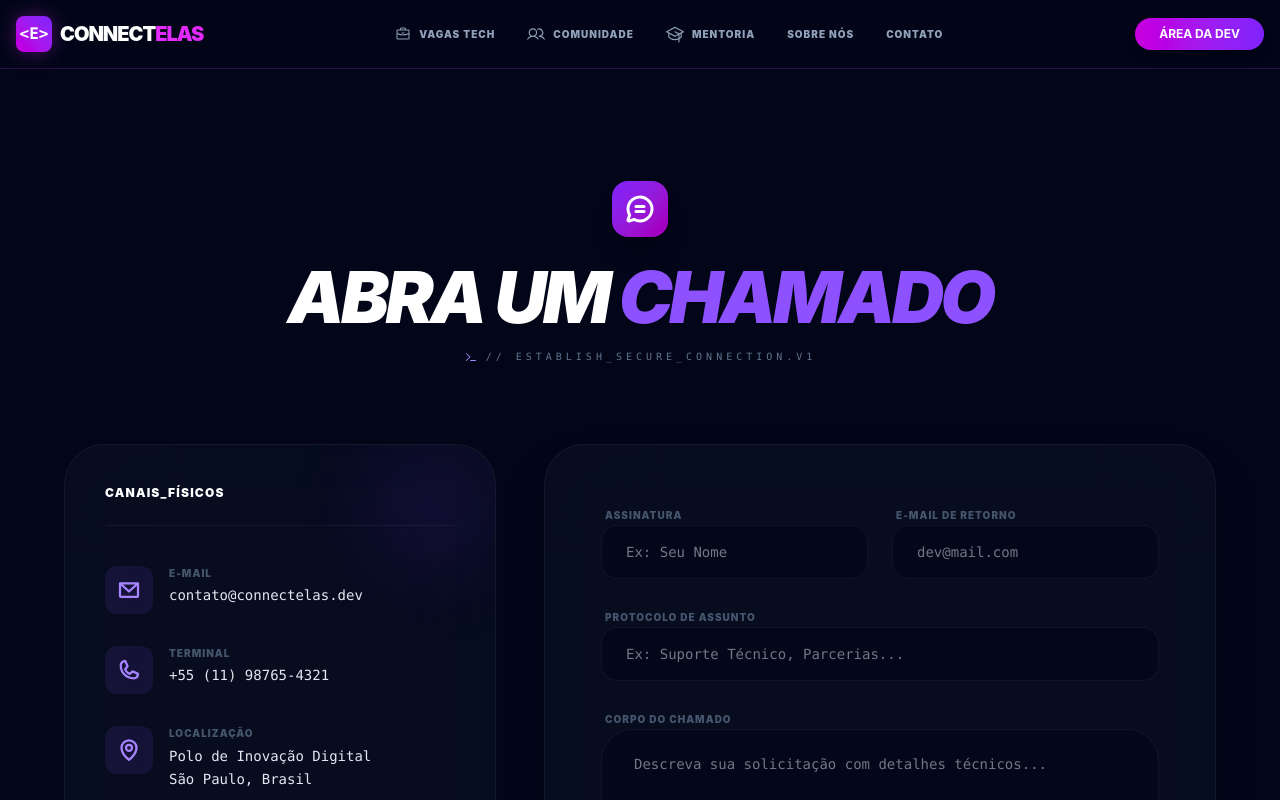
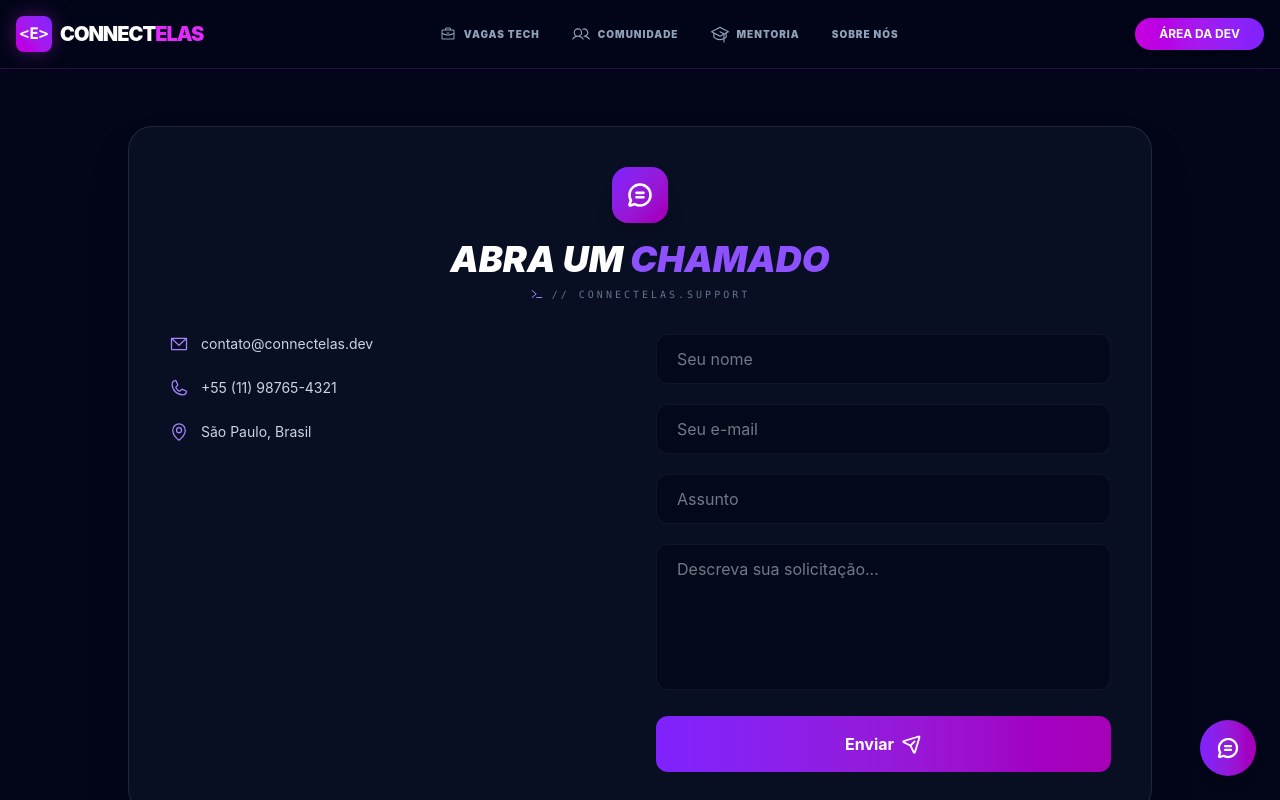
Before and after one commit to CodeSeven-Turma-JavaScript-13/connectElas_react, a React (Vite) app: page /contato in a window 1280 px wide. Shown: the top 800 px of the page. Built offline with nearby package versions, Linux system fonts and the light colour scheme.

Commit message:
💥 NEW: Contato flutuante.

```diff
--- a/src/App.tsx
+++ b/src/App.tsx
@@ -24,6 +24,10 @@ import FormTema from './components/comunidade/tema/formtema/FormTema'
 import DeletarTema from './components/comunidade/tema/deletartema/DeletarTema'
 import ListarOportunidades from './components/oportunidades/listaroportunidades/ListarOportunidades'
 import DetalhesOportunidade from './components/oportunidades/detalhesoportunidade/DetalhesOportunidade'
+import FloatingChat from './components/chat/FloatingChat'
+
+
+
 
 function App() {
 
@@ -66,6 +70,8 @@ function App() {
             <Route path="/sobre" element={<SobreNos />} />
             <Route path="/contato" element={<Contato />} />
           </Routes>
+
+         <FloatingChat />
           <Footer />
         </div>
       </BrowserRouter>
--- /dev/null
+++ b/src/components/chat/FloatingChat.tsx
@@ -0,0 +1,44 @@
+import { useState } from "react";
+import { ChatCircleTextIcon } from "@phosphor-icons/react";
+import Contato from "../../pages/contato/Contato";
+ // ajuste o caminho se necessário
+
+function FloatingChat() {
+
+  // 🔹 controla abrir/fechar o formulário
+  const [open, setOpen] = useState(false);
+
+  return (
+    <>
+      {/* 🔥 FORMULÁRIO COMO MODAL */}
+      {open && (
+        <Contato
+          isModal={true}
+          onClose={() => setOpen(false)}
+        />
+      )}
+
+      {/* 🔥 BOTÃO FLUTUANTE */}
+      {!open && (
+        <button
+          onClick={() => setOpen(true)}
+          className="
+            fixed bottom-6 right-6 z-50
+            p-4 rounded-full
+            bg-gradient-to-r from-violet-600 to-fuchsia-700
+            text-white shadow-lg
+            transition-all duration-300
+            hover:scale-110
+            hover:shadow-[0_0_40px_rgba(139,92,246,0.5)]
+            active:scale-95
+            cursor-pointer
+          "
+        >
+          <ChatCircleTextIcon size={24} weight="bold" />
+        </button>
+      )}
+    </>
+  );
+}
+
+export default FloatingChat;
--- a/src/components/navbar/Navbar.tsx
+++ b/src/components/navbar/Navbar.tsx
@@ -40,9 +40,7 @@ function Navbar() {
           <Link to="/sobre" className="hover:text-fuchsia-400 transition-colors">
             Sobre Nós
           </Link>
-          <Link to="/contato" className="hover:text-fuchsia-400 transition-colors">
-            Contato
-          </Link>
+
         </div>
 
         {/* Botões de Ação */}
--- a/src/pages/contato/Contato.tsx
+++ b/src/pages/contato/Contato.tsx
@@ -1,131 +1,150 @@
+import {
+  ChatCircleTextIcon,
+  EnvelopeSimpleIcon,
+  PhoneIcon,
+  MapPinIcon,
+  PaperPlaneTiltIcon,
+  TerminalIcon
+} from '@phosphor-icons/react';
 
-import { ChatCircleTextIcon, EnvelopeSimpleIcon, GithubLogoIcon, InstagramLogoIcon, LinkedinLogoIcon, MapPinIcon, PaperPlaneTiltIcon, PhoneIcon, TerminalIcon } from '@phosphor-icons/react';
+type ContatoProps = {
+  isModal?: boolean;
+  onClose?: () => void;
+};
 
-function Contato() {
+function Contato({ isModal = false, onClose }: ContatoProps) {
   return (
-    <div className="min-h-screen bg-slate-950 pt-28 pb-12 px-4 relative overflow-hidden text-slate-300">
+    <div
+      className={`
+        ${isModal
+          ? "fixed inset-0 z-50 flex items-center justify-center bg-black/20 backdrop-blur-xl px-4"
+          : "min-h-screen bg-slate-950 flex items-center justify-center px-4"
+        }
+        text-slate-300
+      `}
+    >
+      {/* 🔹 CARD */}
+      <div className="
+        w-full max-w-5xl
+        bg-slate-900/60 backdrop-blur-xl
+        border border-white/10
+        rounded-3xl
+        shadow-2xl
+        p-6 md:p-10
+        relative
+      ">
 
-      {/* Background Decorativo */}
-      <div className="absolute top-1/4 left-0 w-80 h-80 bg-fuchsia-600/5 rounded-full blur-[100px] -z-10"></div>
+        {/* ❌ FECHAR */}
+        {isModal && (
+          <button
+            onClick={() => onClose?.()}
+            className="absolute top-4 right-4 text-slate-400 hover:text-white text-xl
+            cursor-pointer"
+          >
+            ✕
+          </button>
+        )}
 
-      <div className="mx-auto max-w-6xl">
+        {/* 🔹 HEADER */}
+        <div className="text-center mb-8">
+          <div className="h-14 w-14 bg-gradient-to-br from-violet-600 to-fuchsia-700 rounded-2xl flex items-center justify-center text-white mx-auto mb-4 shadow-xl">
+            <ChatCircleTextIcon size={28} weight="bold" />
+          </div>
 
-        {/* Header Seção */}
-        <div className="text-center mb-20">
-          <div className="h-14 w-14 bg-linear-to-br from-violet-600 to-fuchsia-700 rounded-2xl flex items-center justify-center text-white mx-auto mb-6 shadow-xl">
-             <ChatCircleTextIcon size={32} weight="bold" />
-          </div>
-          <h1 className="text-4xl md:text-7xl font-black text-white italic tracking-tighter uppercase mb-4">
-            Abra um <span className="text-violet-500">Chamado</span>
+          <h1 className="text-4xl font-black text-white italic mb-2">
+            ABRA UM <span className="text-violet-500">CHAMADO</span>
           </h1>
-          <p className="text-slate-500 font-mono text-[10px] uppercase tracking-[0.4em] flex items-center justify-center gap-2">
+
+          <p className="text-slate-500 font-mono text-[10px] uppercase tracking-[0.3em] flex items-center justify-center gap-2">
             <TerminalIcon size={14} className="text-violet-400" />
-            // establish_secure_connection.v1
+            // connectelas.support
           </p>
         </div>
 
-        <div className="grid grid-cols-1 lg:grid-cols-5 gap-12">
+        {/*  GRID */}
+        <div className="grid grid-cols-1 md:grid-cols-2 gap-8">
 
-          {/* Info Side */}
-          <div className="lg:col-span-2 space-y-8">
-            <div className="bg-slate-900/40 backdrop-blur-3xl border border-white/5 p-10 rounded-[40px] relative overflow-hidden">
-              <div className="absolute top-0 right-0 w-32 h-32 bg-violet-600/10 rounded-full blur-2xl -z-10"></div>
-              <h3 className="text-white font-black uppercase tracking-widest text-xs mb-10 border-b border-white/5 pb-6">Canais_Físicos</h3>
+          {/* 🟣 INFO  */}
+          <div className="space-y-6 text-sm">
 
-              <div className="space-y-8">
-                <div className="flex items-start gap-4">
-                  <div className="p-3 bg-violet-500/10 rounded-xl text-violet-400">
-                    <EnvelopeSimpleIcon size={24} weight="bold" />
-                  </div>
-                  <div>
-                    <span className="text-[10px] font-black text-slate-600 uppercase tracking-widest block mb-1">E-mail</span>
-                    <p className="text-slate-200 font-mono text-sm group cursor-pointer hover:text-violet-400 transition-colors">contato@connectelas.dev</p>
-                  </div>
-                </div>
+            <div className="flex items-center gap-3">
+              <EnvelopeSimpleIcon className="text-violet-400" size={20} />
+              <span>contato@connectelas.dev</span>
+            </div>
 
-                <div className="flex items-start gap-4">
-                  <div className="p-3 bg-violet-500/10 rounded-xl text-violet-400">
-                    <PhoneIcon size={24} weight="bold" />
-                  </div>
-                  <div>
-                    <span className="text-[10px] font-black text-slate-600 uppercase tracking-widest block mb-1">Terminal</span>
-                    <p className="text-slate-200 font-mono text-sm">+55 (11) 98765-4321</p>
-                  </div>
-                </div>
+            <div className="flex items-center gap-3">
+              <PhoneIcon className="text-violet-400" size={20} />
+              <span>+55 (11) 98765-4321</span>
+            </div>
 
-                <div className="flex items-start gap-4">
-                  <div className="p-3 bg-violet-500/10 rounded-xl text-violet-400">
-                    <MapPinIcon size={24} weight="bold" />
-                  </div>
-                  <div>
-                    <span className="text-[10px] font-black text-slate-600 uppercase tracking-widest block mb-1">Localização</span>
-                    <p className="text-slate-200 font-mono text-sm leading-relaxed">Polo de Inovação Digital<br />São Paulo, Brasil</p>
-                  </div>
-                </div>
-              </div>
+            <div className="flex items-center gap-3">
+              <MapPinIcon className="text-violet-400" size={20} />
+              <span>São Paulo, Brasil</span>
+            </div>
 
-              <div className="mt-16 flex gap-4">
-                <a href="#" className="p-3 rounded-xl bg-slate-950 border border-white/5 text-slate-500 hover:text-violet-400 hover:border-violet-500/30 transition-all"><LinkedinLogoIcon size={20} /></a>
-                <a href="#" className="p-3 rounded-xl bg-slate-950 border border-white/5 text-slate-500 hover:text-white hover:border-white/20 transition-all"><GithubLogoIcon size={20} /></a>
-                <a href="#" className="p-3 rounded-xl bg-slate-950 border border-white/5 text-slate-500 hover:text-fuchsia-400 hover:border-fuchsia-500/30 transition-all"><InstagramLogoIcon size={20} /></a>
-              </div>
-            </div>
           </div>
 
-          {/* Form Side */}
-          <div className="lg:col-span-3">
-             <div className="bg-slate-900/40 backdrop-blur-3xl border border-white/5 p-10 md:p-14 rounded-[40px] shadow-2xl">
-                <form className="space-y-6">
-                   <div className="grid grid-cols-1 md:grid-cols-2 gap-6">
-                      <div className="space-y-2">
-                        <label className="text-[10px] font-black text-slate-600 uppercase tracking-widest ml-1">Assinatura</label>
-                        <input
-                          type="text"
-                          placeholder="Ex: Seu Nome"
-                          className="w-full bg-slate-950/60 border border-white/5 rounded-2xl px-6 py-4 text-slate-200 focus:outline-none focus:border-violet-500/50 transition-all font-mono text-sm"
-                        />
-                      </div>
-                      <div className="space-y-2">
-                        <label className="text-[10px] font-black text-slate-600 uppercase tracking-widest ml-1">E-mail de Retorno</label>
-                        <input
-                          type="email"
-                          placeholder="dev@mail.com"
-                          className="w-full bg-slate-950/60 border border-white/5 rounded-2xl px-6 py-4 text-slate-200 focus:outline-none focus:border-violet-500/50 transition-all font-mono text-sm"
-                        />
-                      </div>
-                   </div>
+          {/*  FORM */}
+          <form className="space-y-5">
 
-                   <div className="space-y-2">
-                      <label className="text-[10px] font-black text-slate-600 uppercase tracking-widest ml-1">Protocolo de Assunto</label>
-                      <input
-                        type="text"
-                        placeholder="Ex: Suporte Técnico, Parcerias..."
-                        className="w-full bg-slate-950/60 border border-white/5 rounded-2xl px-6 py-4 text-slate-200 focus:outline-none focus:border-violet-500/50 transition-all font-mono text-sm"
-                      />
-                   </div>
+            <input
+              type="text"
+              placeholder="Seu nome"
+              className="w-full bg-slate-950/60 border border-white/5 rounded-xl px-5 py-3 text-slate-200 focus:outline-none focus:border-violet-500/50 transition"
+            />
 
-                   <div className="space-y-2">
-                      <label className="text-[10px] font-black text-slate-600 uppercase tracking-widest ml-1">Corpo do Chamado</label>
-                      <textarea
-                        rows={6}
-                        placeholder="Descreva sua solicitação com detalhes técnicos..."
-                        className="w-full bg-slate-950/60 border border-white/5 rounded-4xl px-8 py-6 text-slate-200 focus:outline-none focus:border-violet-500/50 transition-all font-mono text-sm resize-none"
-                      />
-                   </div>
+            <input
+              type="email"
+              placeholder="Seu e-mail"
+              className="w-full bg-slate-950/60 border border-white/5 rounded-xl px-5 py-3 text-slate-200 focus:outline-none focus:border-violet-500/50 transition"
+            />
 
-                   <button
-                    type="submit"
-                    className="w-full group relative flex items-center justify-center rounded-2xl bg-linear-to-r from-violet-600 to-fuchsia-700 px-8 py-5 text-white font-black uppercase tracking-tighter transition-all hover:shadow-[0_0_40px_rgba(139,92,246,0.4)] hover:scale-[1.01] active:scale-95"
-                   >
-                     Enviar Mensagem
-                     <PaperPlaneTiltIcon size={24} weight="bold" className="ml-3 transition-transform group-hover:translate-x-1" />
-                   </button>
-                </form>
-             </div>
-          </div>
+            <input
+              type="text"
+              placeholder="Assunto"
+              className="w-full bg-slate-950/60 border border-white/5 rounded-xl px-5 py-3 text-slate-200 focus:outline-none focus:border-violet-500/50 transition"
+            />
 
+            <textarea
+              rows={5}
+              placeholder="Descreva sua solicitação..."
+              className="w-full bg-slate-950/60 border border-white/5 rounded-xl px-5 py-3 text-slate-200 focus:outline-none focus:border-violet-500/50 transition resize-none"
+            />
+
+            <div className="flex gap-3">
+
+              <button
+                type="submit"
+                onClick={() => onClose?.()}
+                className="
+                  flex-1 flex items-center justify-center gap-2
+                  bg-gradient-to-r from-violet-600 to-fuchsia-700
+                  py-4 rounded-xl text-white font-bold
+                  hover:scale-[1.02]
+                  hover:shadow-[0_0_30px_rgba(139,92,246,0.4)]
+                  transition
+                  cursor-pointer
+                "
+              >
+                Enviar
+                <PaperPlaneTiltIcon size={20} weight="bold" />
+              </button>
+
+              {isModal && (
+                <button
+                  type="button"
+                  onClick={() => onClose?.()}
+                  className="flex-1 bg-slate-800 py-4 rounded-xl text-slate-300 hover:bg-slate-700 transition
+                  cursor-pointer"
+                >
+                  Cancelar
+                </button>
+              )}
+
+            </div>
+
+          </form>
         </div>
-
       </div>
     </div>
   );
```
Also changed, not shown: 1 other file (tests, documents, lock files or other folders).
